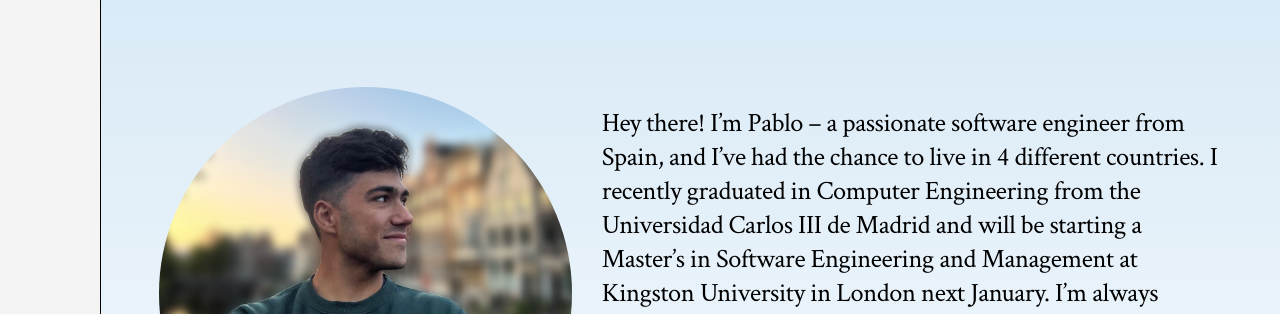
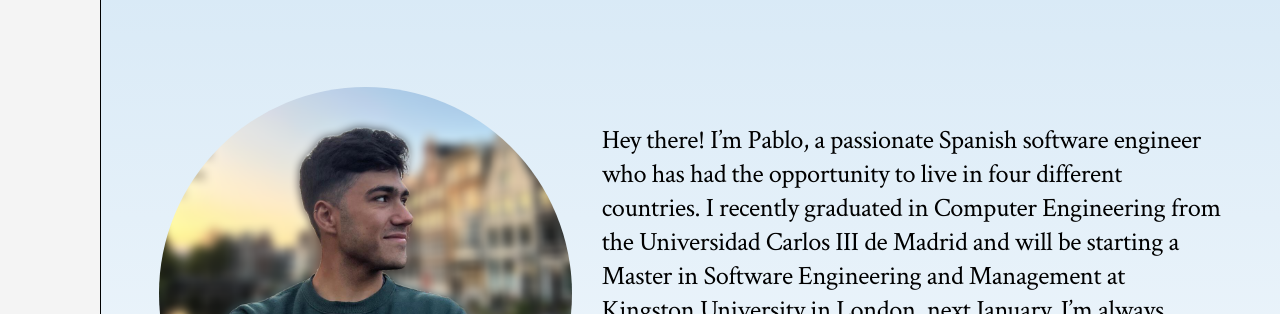
Before and after one commit to PabloRius/Portfolio, an Astro site: page / in a window 1280 px wide. Shown: the top 314 px of the page. Built offline with nearby package versions, Linux system fonts and the light colour scheme; Astro itself is replaced by a stand-in of ours; some packages are replaced by stand-ins of ours.

Commit message:
Change Hero text

```diff
--- a/src/components/sections/Hero.astro
+++ b/src/components/sections/Hero.astro
@@ -7,15 +7,14 @@ import Github from "@/components/icons/Github.astro";
 <section>
   <div class="Presentation">
     <p>
-      Hey there! I’m Pablo – a passionate software engineer from Spain, and I’ve
-      had the chance to live in 4 different countries. I recently graduated in
-      Computer Engineering from the Universidad Carlos III de Madrid and will be
-      starting a Master’s in Software Engineering and Management at Kingston
-      University in London next January. I’m always looking for the next
-      challenge, whether it’s building new software solutions or staying active.
-      When I’m not coding, you’ll find me at the gym, exploring the outdoors, or
-      developing another of my passions, cooking. . Want to know more? Scroll
-      down and don’t forget to grab my CV!
+      Hey there! I’m Pablo, a passionate Spanish software engineer who has had
+      the opportunity to live in four different countries. I recently graduated
+      in Computer Engineering from the Universidad Carlos III de Madrid and will
+      be starting a Master in Software Engineering and Management at Kingston
+      University in London, next January. I’m always looking for the next
+      challenge, whether it’s building a new software solutions or staying
+      active. When I’m not coding, you’ll find me at the gym, sightseeing or
+      developing another of my passions, cooking. Want to know more?
     </p>
     <div class="Image">
       <img src="/images/Profile_blur.png" alt="Pablo García Rius graduating" />
```
